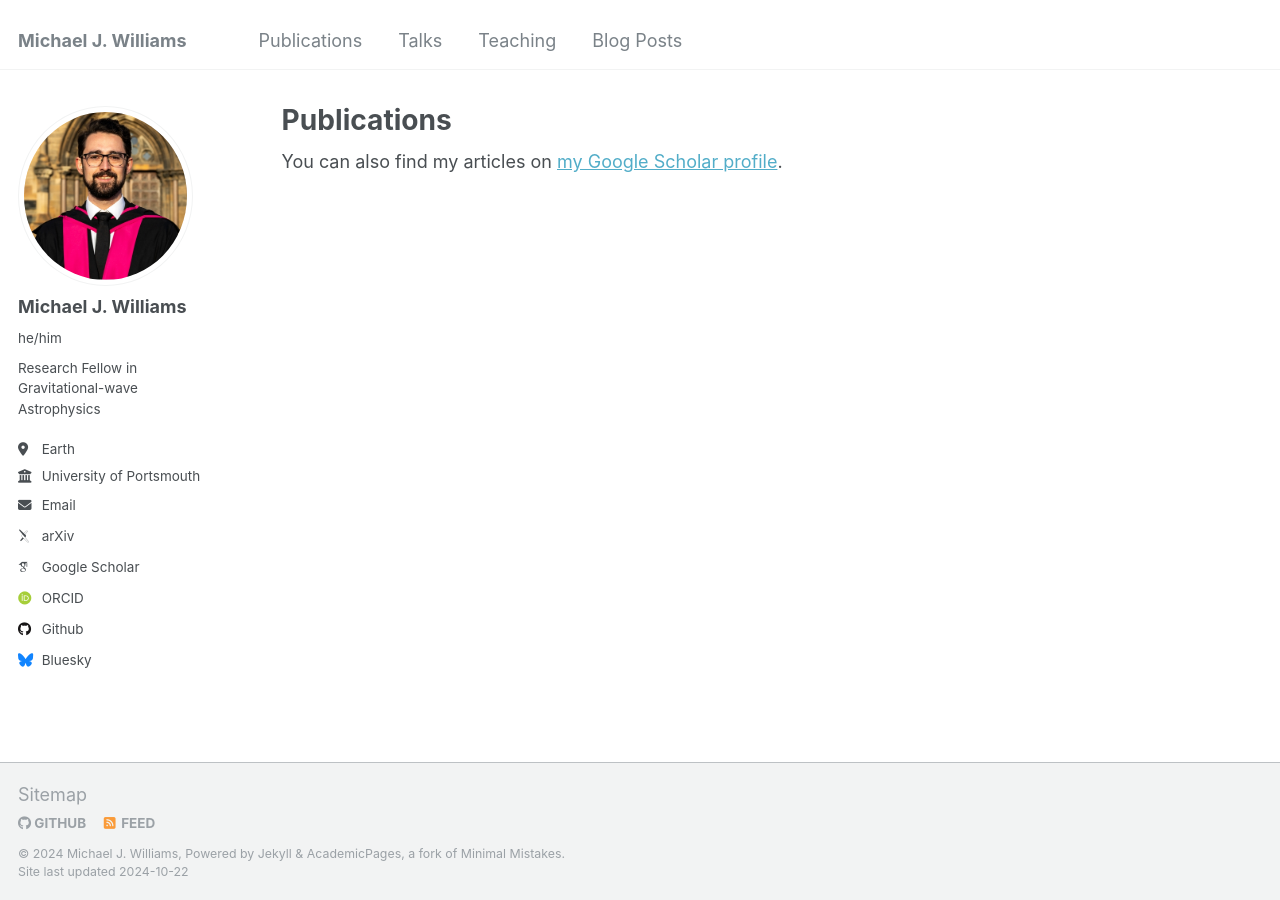
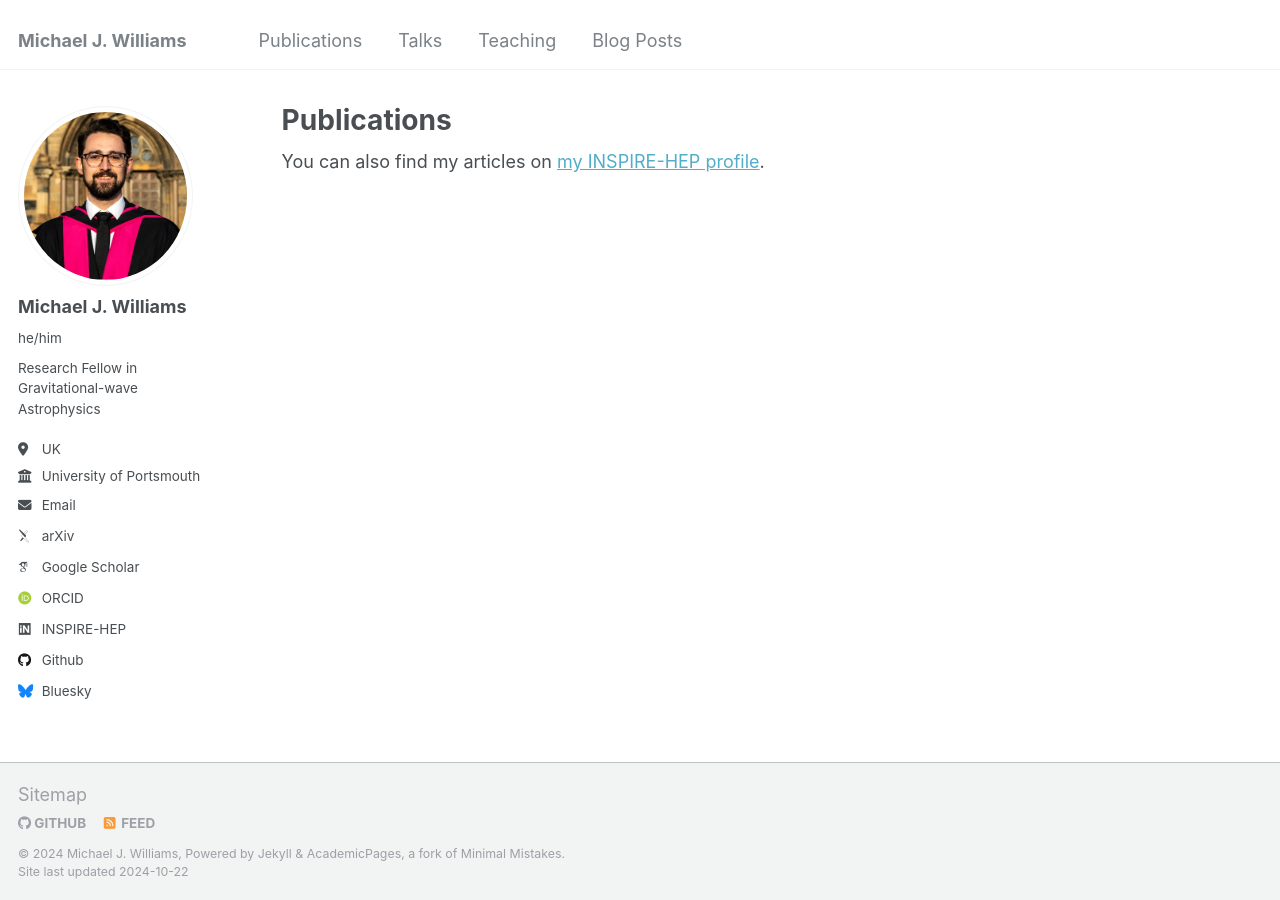
Before and after one commit to mj-will/mj-will.github.io, a Jekyll site: the page built from _pages/publications.html, in a window 1280 px wide. Built offline with Jekyll 4.4.1, drawn with Linux system fonts in a browser that asks for light colours; some web fonts are replaced.

Commit message:
add inspire

```diff
--- a/_config.yml
+++ b/_config.yml
@@ -25,7 +25,7 @@ author:
   name             : "Michael J. Williams"
   pronouns         : "he/him"
   bio              : "Research Fellow in Gravitational-wave Astrophysics"
-  location         : "Earth"
+  location         : "UK"
   employer         : "University of Portsmouth"
   uri              : # URL
   email            : "michael.williams3@port.ac.uk"
@@ -38,6 +38,7 @@ author:
   semantic         : # URL
   pubmed           : # URL
   researchgate     : # URL
+  inspirehep       : "https://inspirehep.net/authors/2156429"
 
   # Repositories and software development
   bitbucket        : # Username - Update with your username on the site
--- a/_includes/author-profile.html
+++ b/_includes/author-profile.html
@@ -58,6 +58,9 @@
       {% endif %}
       {% if author.researchgate %}
         <li><a href="{{ author.researchgate }}"><i class="fab fa-fw fa-researchgate icon-pad-right" aria-hidden="true"></i>ResearchGate</a></li>
+      {% endif %}
+      {% if author.inspirehep %}
+        <li><a href="{{ author.inspirehep }}"><i class="ai ai-inspire ai-fw icon-pad-right"></i>INSPIRE-HEP</a></li>
       {% endif %}
 
       <!-- Font Awesome icons / Repositories and software development -->
--- a/_pages/publications.html
+++ b/_pages/publications.html
@@ -5,8 +5,8 @@ permalink: /publications/
 author_profile: true
 ---
 
-{% if site.author.googlescholar %}
-  <div class="wordwrap">You can also find my articles on <a href="{{site.author.googlescholar}}">my Google Scholar profile</a>.</div>
+{% if site.author.inspirehep %}
+  <div class="wordwrap">You can also find my articles on <a href="{{site.author.inspirehep}}">my INSPIRE-HEP profile</a>.</div>
 {% endif %}
 
 {% include base_path %}
```
